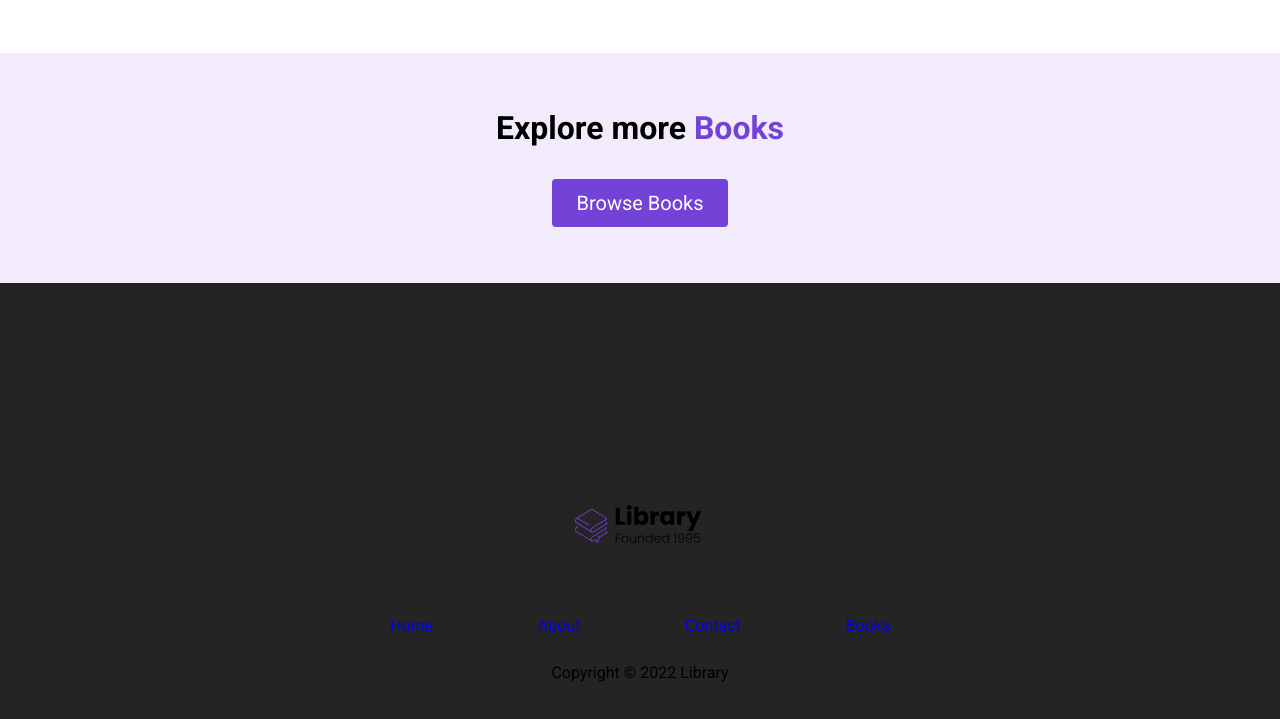
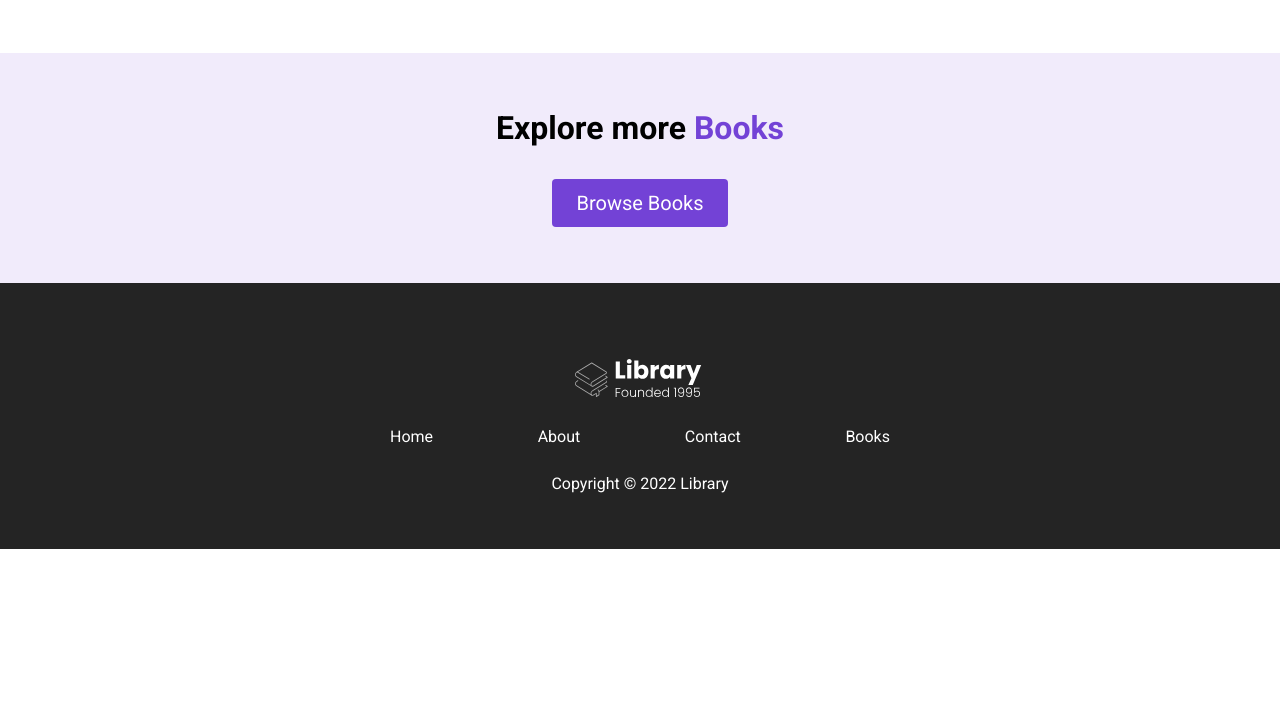
Before and after one commit to nagibjj/E-Commerce, a plain HTML site: page index.html in a window 1280 px wide. Shown: the part 3313-4032 px from the top of the page. After the commit the page ends 3862 px from the top, so only its background shows below. Drawn offline with Linux system fonts and the light colour scheme.

Commit message:
touchups in explore and footer

```diff
--- a/index.html
+++ b/index.html
@@ -320,32 +320,36 @@
 
         <section id="explore">
             <div class="container">
-                <div class="row row-explore">
+                <div class="row row__column">
                     <h2 class="section__title">
                         Explore more <span class="purple">Books</span>
                     </h2>
+                    <a href="#features">
                         <button class="btn">Browse Books</button>
+                    </a>
                 </div>
             </div>
         </section>
+    </main>
 
     <footer>
         <div class="container">
-                <div class="row footer__row">
+            <div class="row row__column">
+                <a href="#">
                     <figure class="footer__logo">
                         <img src="/assets/Library.svg" alt="" class="footer__logo--img">
                     </figure>
+                </a>
                 <ul class="footer__links">
                     <li><a href="#" class="footer__link">Home</a></li>
-                        <li><a href="#" class="footer__link">About</a></li>
+                    <li><a href="#" class="footer__link no-cursor">About</a></li>
                     <li><a href="mailto:email@email.com" class="footer__link">Contact</a></li>
-                        <li><a href="#" class="footer__link">Books</a></li>
+                    <li><a href="#" class="footer__link no-cursor">Books</a></li>
                 </ul>
                 <div class="footer__copyright">Copyright © 2022 Library</div>
             </div>
         </div>
     </footer>
-    </main>
 </body>
 
 </html>
--- a/styles.css
+++ b/styles.css
@@ -5,6 +5,10 @@
     padding: 0;
     box-sizing: border-box;
     font-family: 'Roboto', sans-serif;
+}
+
+html{
+    scroll-behavior: smooth;
 }
 
 body{
@@ -29,6 +33,18 @@ img{
     height: 100%;
     max-height: 50vh;
     padding: 20px;
+}
+
+.no-cursor{
+    cursor: not-allowed;
+}
+
+a{
+    text-decoration: none;
+}
+
+a:hover{
+    text-decoration: underline;
 }
 
 /* NAV BAR*/
@@ -285,7 +301,7 @@ button:active{
     background-color: rgba(115, 66, 214, 0.1);
 }
 
-.row-explore{
+.row__column{
     display: flex;
     flex-direction: column;
     align-items: center;
@@ -305,15 +321,12 @@ footer{
     margin-bottom: 28px;
 }
 
-.footer__row{
-    display: flex;
-    flex-direction: column;
-    align-items: center;
-    justify-content: center;
-    padding: 8% 0;
+.footer__logo--img{
+    width: 170px;
+    filter: grayscale(1) invert(1);
 }
 
-.footer__logo--img{
-    width: 170px;
-    height: 170px;
+.footer__link,
+.footer__copyright{
+    color: #fff;
 }
```
Lines whose indentation alone changed are shown as unchanged.
